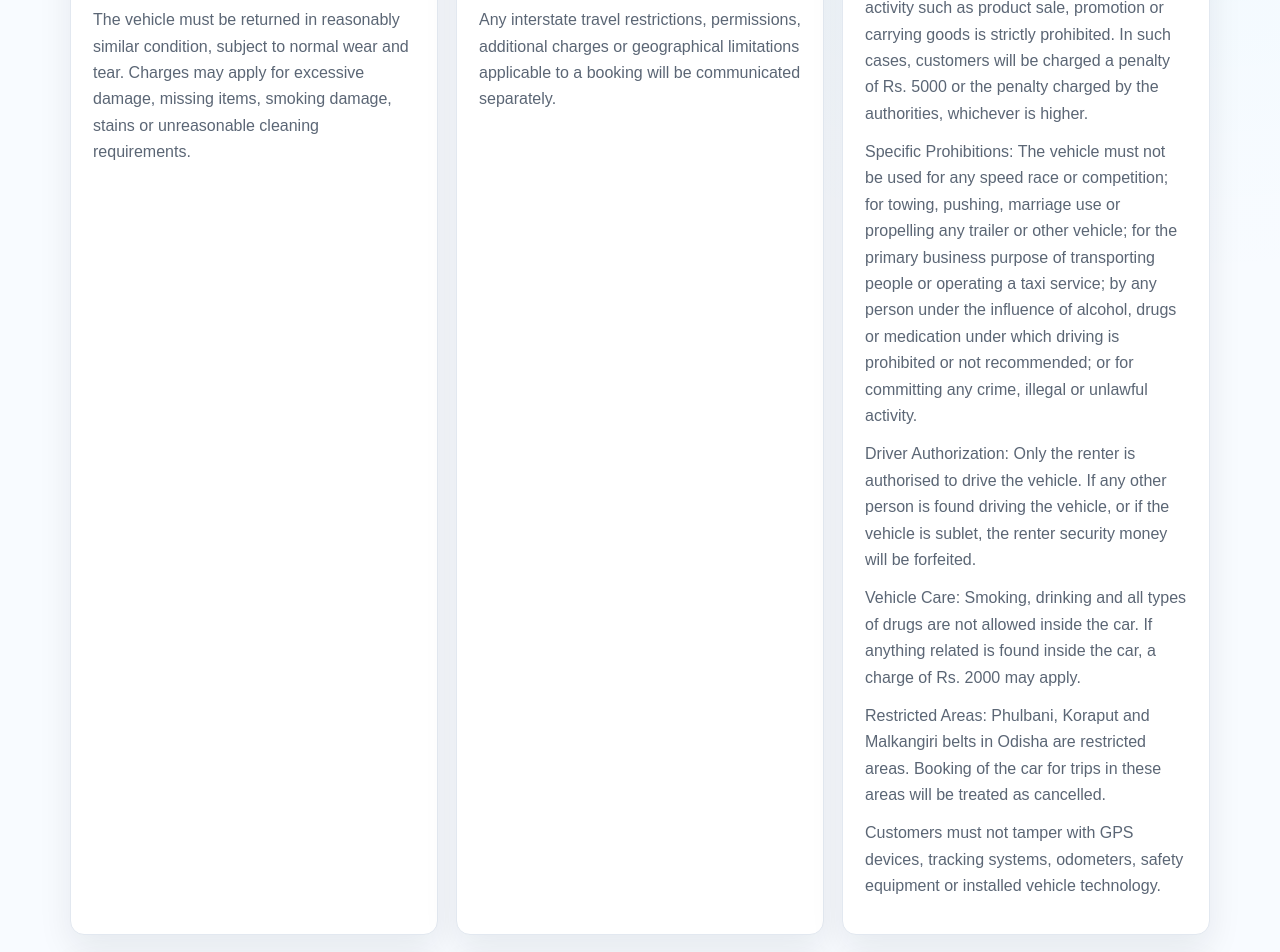
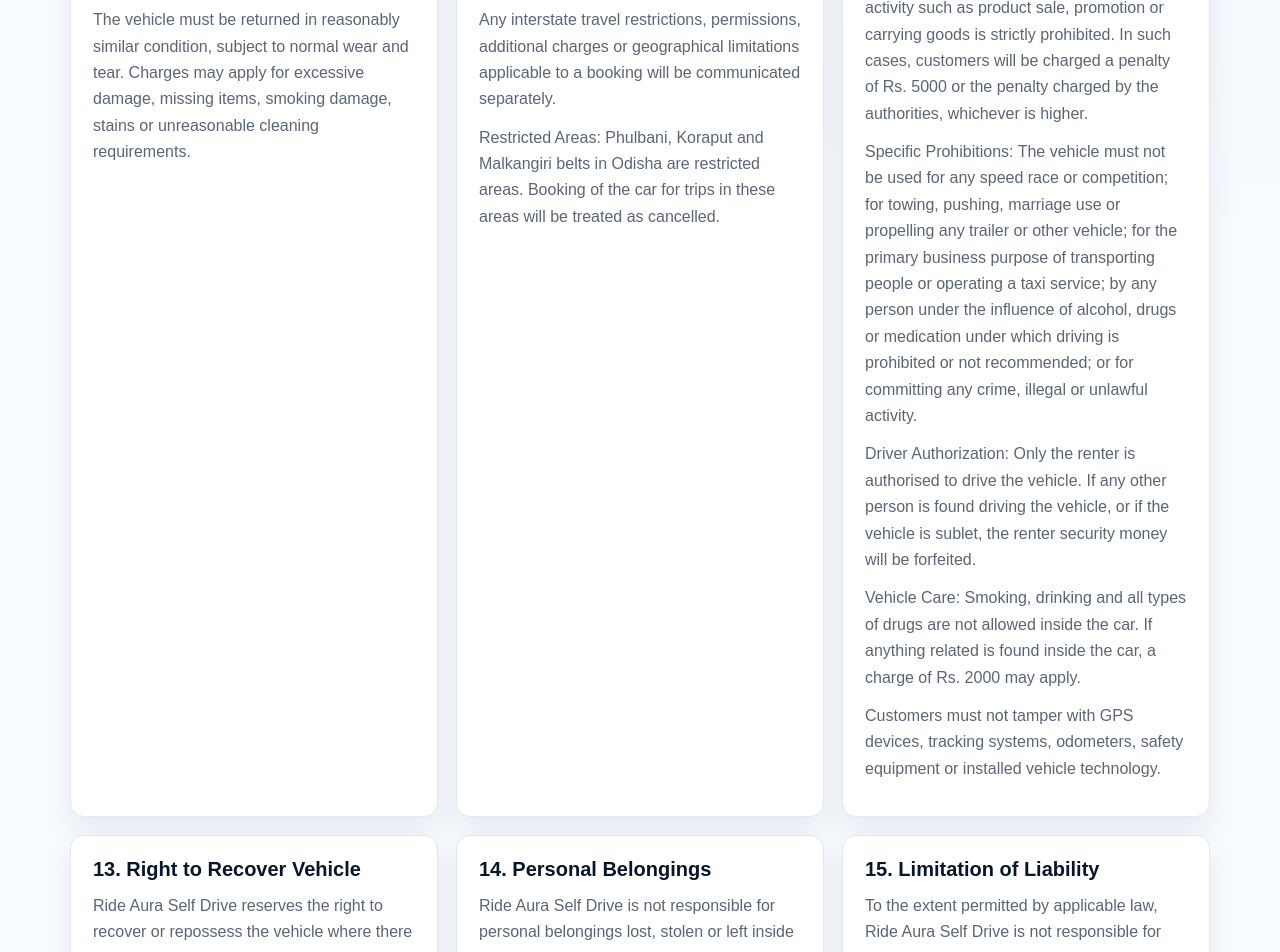
Before and after one commit to psusil66-code/rideaura-final, a Next.js app: page /terms in a window 1280 px wide. Shown: the part 1960-2912 px from the top of the page. Built offline with nearby package versions, Linux system fonts and the light colour scheme; no server answers.

Commit message:
Move restricted areas to travel area terms

```diff
--- a/app/terms/page.tsx
+++ b/app/terms/page.tsx
@@ -9,8 +9,8 @@
   {title:'8. Traffic Violations', body:['The customer is fully responsible for traffic violations, parking fines, toll violations, e-challans and penalties arising during the rental period.','If a challan is received after return but relates to the customer rental period, Ride Aura Self Drive reserves the right to recover the applicable amount.']},
   {title:'9. Accident, Damage & Breakdown', body:['In the event of accident, damage, theft or breakdown, the customer must immediately contact Ride Aura Self Drive.','The customer must not independently arrange major repairs without prior approval except in a genuine emergency.','Customer liability for damage depends on the incident, insurance coverage, exclusions and rental agreement. Damage caused by negligence, illegal driving, intoxication, unauthorised driving or term violation may become the customer responsibility.']},
   {title:'10. Vehicle Condition', body:['Customers are encouraged to inspect the vehicle at pickup and report visible existing damage.','The vehicle must be returned in reasonably similar condition, subject to normal wear and tear. Charges may apply for excessive damage, missing items, smoking damage, stains or unreasonable cleaning requirements.']},
-  {title:'11. Travel Area', body:['Ride Aura Self Drive primarily provides services for customers travelling across Odisha.','Any interstate travel restrictions, permissions, additional charges or geographical limitations applicable to a booking will be communicated separately.']},
-  {title:'12. Prohibited Activities', body:['General Restrictions: Customers are not allowed to carry arms, ammunitions, banned drugs or pets. Use of the car for commercial activity such as product sale, promotion or carrying goods is strictly prohibited. In such cases, customers will be charged a penalty of Rs. 5000 or the penalty charged by the authorities, whichever is higher.','Specific Prohibitions: The vehicle must not be used for any speed race or competition; for towing, pushing, marriage use or propelling any trailer or other vehicle; for the primary business purpose of transporting people or operating a taxi service; by any person under the influence of alcohol, drugs or medication under which driving is prohibited or not recommended; or for committing any crime, illegal or unlawful activity.','Driver Authorization: Only the renter is authorised to drive the vehicle. If any other person is found driving the vehicle, or if the vehicle is sublet, the renter security money will be forfeited.','Vehicle Care: Smoking, drinking and all types of drugs are not allowed inside the car. If anything related is found inside the car, a charge of Rs. 2000 may apply.','Restricted Areas: Phulbani, Koraput and Malkangiri belts in Odisha are restricted areas. Booking of the car for trips in these areas will be treated as cancelled.','Customers must not tamper with GPS devices, tracking systems, odometers, safety equipment or installed vehicle technology.']},
+  {title:'11. Travel Area', body:['Ride Aura Self Drive primarily provides services for customers travelling across Odisha.','Any interstate travel restrictions, permissions, additional charges or geographical limitations applicable to a booking will be communicated separately.','Restricted Areas: Phulbani, Koraput and Malkangiri belts in Odisha are restricted areas. Booking of the car for trips in these areas will be treated as cancelled.']},
+  {title:'12. Prohibited Activities', body:['General Restrictions: Customers are not allowed to carry arms, ammunitions, banned drugs or pets. Use of the car for commercial activity such as product sale, promotion or carrying goods is strictly prohibited. In such cases, customers will be charged a penalty of Rs. 5000 or the penalty charged by the authorities, whichever is higher.','Specific Prohibitions: The vehicle must not be used for any speed race or competition; for towing, pushing, marriage use or propelling any trailer or other vehicle; for the primary business purpose of transporting people or operating a taxi service; by any person under the influence of alcohol, drugs or medication under which driving is prohibited or not recommended; or for committing any crime, illegal or unlawful activity.','Driver Authorization: Only the renter is authorised to drive the vehicle. If any other person is found driving the vehicle, or if the vehicle is sublet, the renter security money will be forfeited.','Vehicle Care: Smoking, drinking and all types of drugs are not allowed inside the car. If anything related is found inside the car, a charge of Rs. 2000 may apply.','Customers must not tamper with GPS devices, tracking systems, odometers, safety equipment or installed vehicle technology.']},
   {title:'13. Right to Recover Vehicle', body:['Ride Aura Self Drive reserves the right to recover or repossess the vehicle where there is suspected illegal activity, serious misuse, unauthorised extension, payment default, safety risk or material violation of rental terms.']},
   {title:'14. Personal Belongings', body:['Ride Aura Self Drive is not responsible for personal belongings lost, stolen or left inside the vehicle. Customers should check the vehicle carefully before returning it.']},
   {title:'15. Limitation of Liability', body:['To the extent permitted by applicable law, Ride Aura Self Drive is not responsible for indirect losses, missed flights, missed trains, business losses or travel disruptions caused by circumstances beyond reasonable operational control.']},
```
